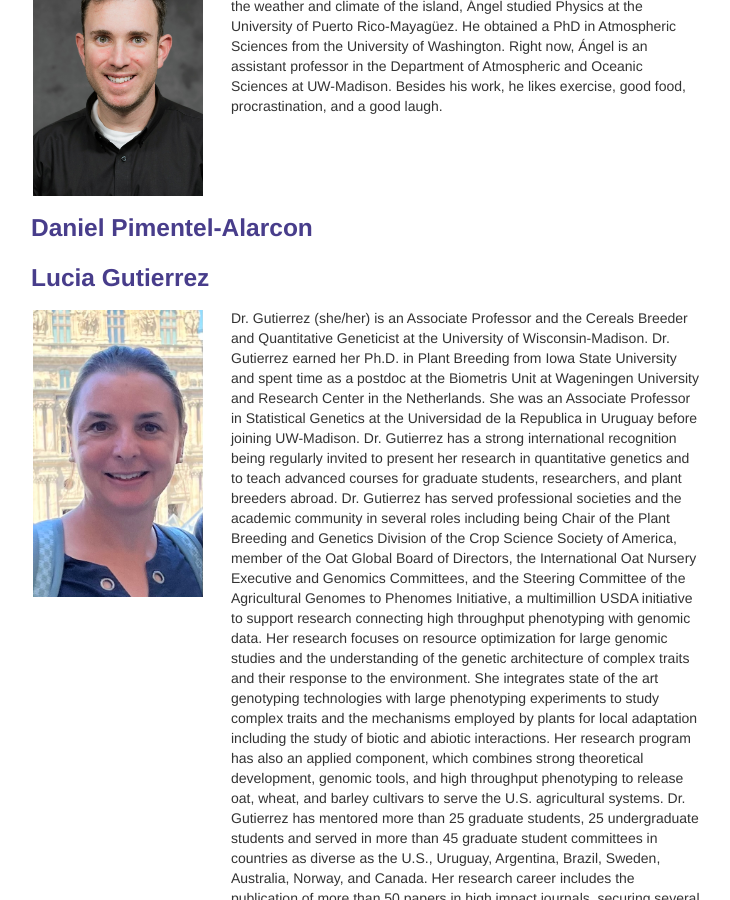
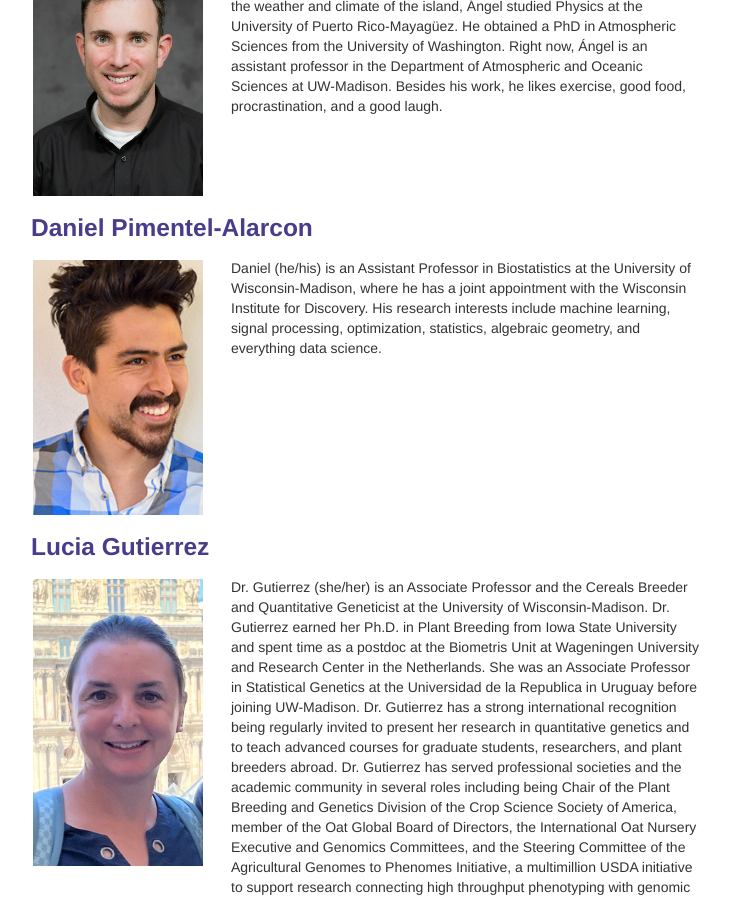
Before and after one commit to solislemuslab/latinx-uwmadison, a Jekyll site: the page built from pages/speakers.md, in a window 1280 px wide and 900 px high, scrolled down 1776 px. Shown: the whole window, without its empty margins (259-989 px from the left). Built offline with Jekyll 4.4.1, drawn with Linux system fonts in a browser that asks for light colours.

Commit message:
added daniel

```diff
--- a/pages/speakers.md
+++ b/pages/speakers.md
@@ -95,6 +95,20 @@ description: Speakers
 
 ### <a name="daniel"></a>Daniel Pimentel-Alarcon
 
+<div class="container">
+    <div class="row-fluid">
+        <div class="span2">
+            <a href="../assets/pics/daniel.png">
+            <img src="../assets/pics/daniel.png"
+                  title="Daniel" alt="Daniel">
+            </a>
+        </div>
+        <div class="span5">
+            Daniel (he/his) is an Assistant Professor in Biostatistics at the University of Wisconsin-Madison, where he has a joint appointment with the Wisconsin Institute for Discovery. His research interests include machine learning, signal processing, optimization, statistics, algebraic geometry, and everything data science.
+        </div>
+    </div>
+</div>
+
 ### <a name="lucia"></a>Lucia Gutierrez
 
 <div class="container">
```
Also changed, not shown: assets/pics/daniel.png (added).
